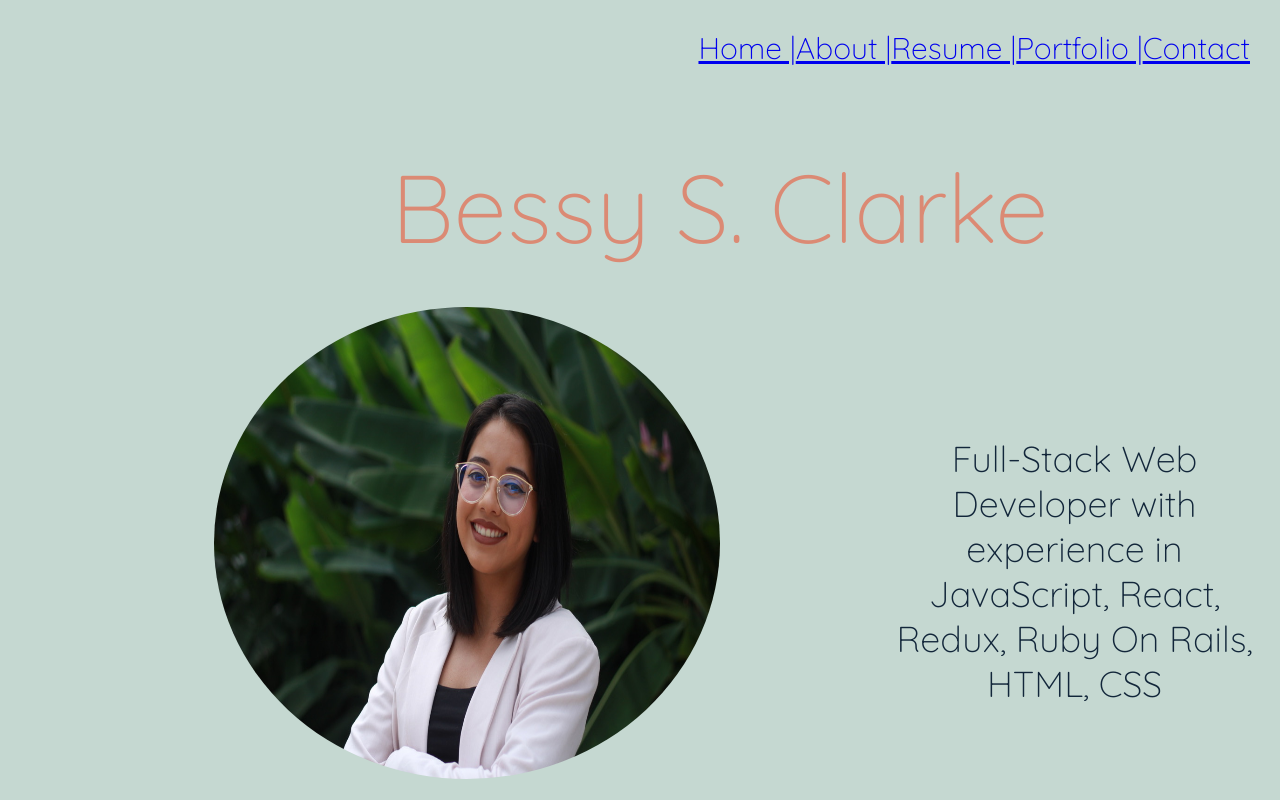
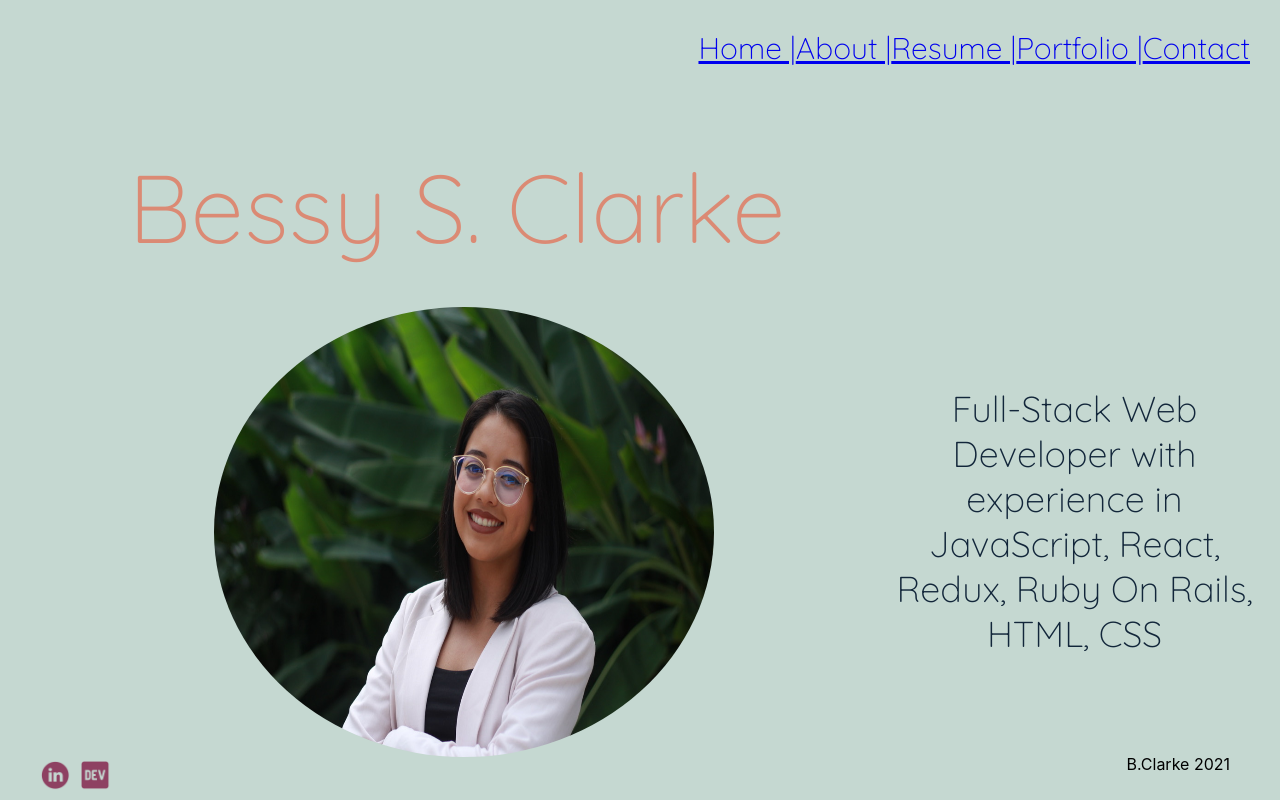
Before and after one commit to bclarke329/personal-page, a React (Create React App) app: page / in a window 1280 px wide. Built offline with nearby package versions, Linux system fonts and the light colour scheme.

Commit message:
added logos to footer

```diff
--- a/src/App.css
+++ b/src/App.css
@@ -10,8 +10,9 @@ h1 {
   position: absolute;
   width: 814px;
   height: 163px;
-  left: 313px;
+  left: 50px;
   top: 83px;
+  margin-left: 0px;
 
   font-family: Quicksand;
   font-style: normal;
@@ -27,9 +28,9 @@ h1 {
 .bio {
   position: absolute;
   width: 389px;
-  height: 351px;
+  height: 400px;
   left: 880px;
-  top: 400px;
+  top: 350px;
 
   font-family: Quicksand;
   font-style: normal;
@@ -60,12 +61,28 @@ h1 {
 
 .circle-photo {
   position: absolute;
-  width: 506px;
-  height: 472px;
+  width: 500px;
+  height: 450px;
   left: 214px;
   top: 307px;
   border-radius: 50%;
+}
 
+#linkedin-icon {
+  position: absolute;
+  width: 30px;
+  bottom: 10px;
+  left: 40px;
+}
 
-
+#dev-icon {
+  position: absolute;
+  width: 30px;
+  bottom: 10px;
+  left: 80px;
 }
+#footer-note {
+  position: absolute;
+  bottom: 10px;
+  right: 50px;
+}
--- a/src/App.js
+++ b/src/App.js
@@ -5,6 +5,7 @@ import Resume from './components/Resume';
 import Portfolio from './components/Portfolio';
 import Contact from './components/Contact';
 import Navbar from './components/Navbar';
+import Footer from './components/Footer';
 import {
   BrowserRouter as Router,
   Switch,
@@ -25,6 +26,7 @@ function App() {
               <Route exact path="/contact" component={Contact} />
           </Switch>
       </Router>
+      <Footer />
     </div>
   );
 }
--- /dev/null
+++ b/src/components/Footer.js
@@ -0,0 +1,17 @@
+import React, { Component } from 'react';
+import LinkedIn from '../images/linkedin_icon.png'
+import Dev from '../images/dev_icon.png'
+
+class Footer extends Component {
+    render() {
+        return (
+            <div className="footer">
+                <img src={LinkedIn} id="linkedin-icon" />
+                <img src={Dev} id="dev-icon"/>
+                <p id="footer-note">B.Clarke 2021</p>
+            </div>
+        );
+    }
+}
+
+export default Footer;
```
Also changed, not shown: src/images/dev_icon.png (added), src/images/linkedin_icon.png (added).
